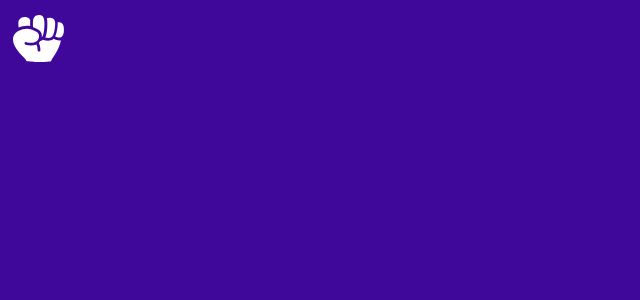
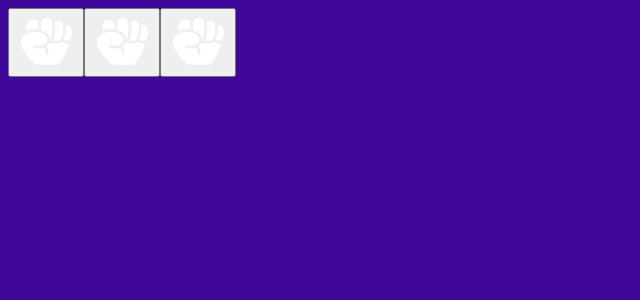
Before and after one commit to grimza99/-, a JavaScript app: page / in a window 1280 px wide. Shown: the top 300 px of the page, without its empty margins (0-640 px from the left). Built offline with nearby package versions, Linux system fonts and the light colour scheme.

Commit message:
[Docs]create HandButton.js file
handIcon 에 handleClick 핸들러를 등록한 버튼 태그 감싸서 내용작성

(#이슈번호)

```diff
--- a/src/App.js
+++ b/src/App.js
@@ -1,6 +1,13 @@
-import HandIcon from "./HandIcon.js";
+import HandButton from "./HandButton.js";
 function App() {
-  return <HandIcon></HandIcon>;
+  const handleClick = (value) => console.log(value);
+  return (
+    <div>
+      <HandButton value="rock" onClick={handleClick}></HandButton>
+      <HandButton value="scissor" onClick={handleClick}></HandButton>
+      <HandButton value="paper" onClick={handleClick}></HandButton>
+    </div>
+  );
 }
 
 export default App;
--- /dev/null
+++ b/src/HandButton.js
@@ -0,0 +1,14 @@
+import HandIcon from "./HandIcon";
+
+function HandButton({ value, onClick }) {
+  const handleClick = () => onClick(value);
+  return (
+    <>
+      <button onClick={handleClick}>
+        <HandIcon prop={value}></HandIcon>
+      </button>
+    </>
+  );
+}
+
+export default HandButton;
--- a/src/HandIcon.js
+++ b/src/HandIcon.js
@@ -1,7 +1,16 @@
-import Rock01 from "./assets/rock.svg";
+import rockImg from "./assets/rock.svg";
+import scissorImg from "./assets/scissor.svg";
+import paperImg from "./assets/paper.svg";
 
-function HandIcon() {
-  return <img src={Rock01}></img>;
+const IMAGES = {
+  rock: rockImg,
+  paper: paperImg,
+  scissor: scissorImg,
+};
+
+function HandIcon({ value = "rock" }) {
+  const src = IMAGES[value];
+  return <img src={src} alt={value}></img>;
 }
 
 export default HandIcon;
```
